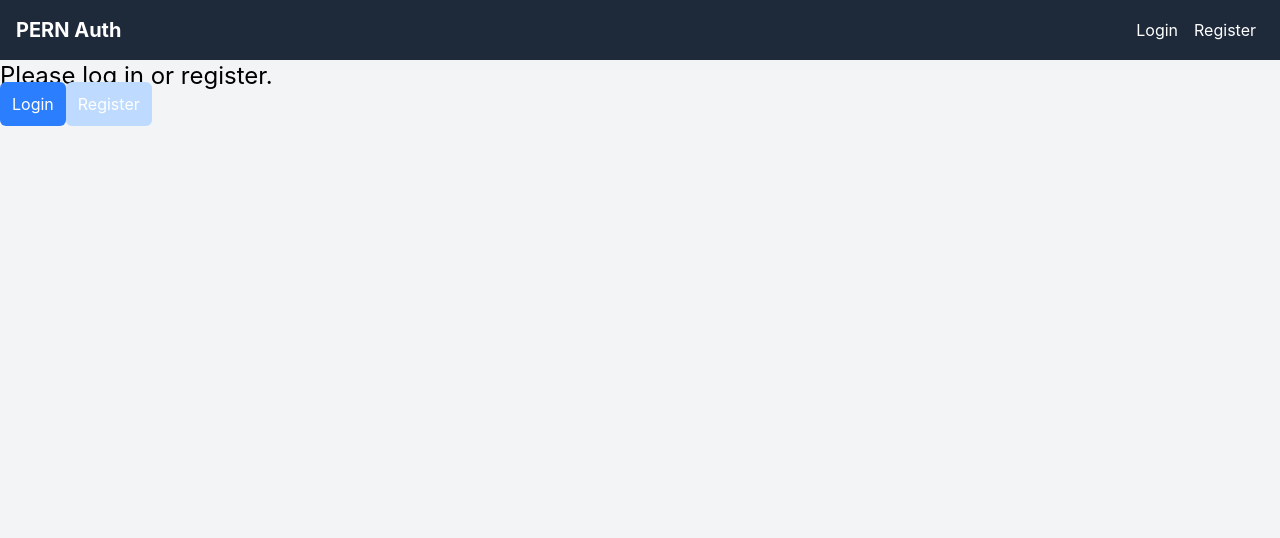
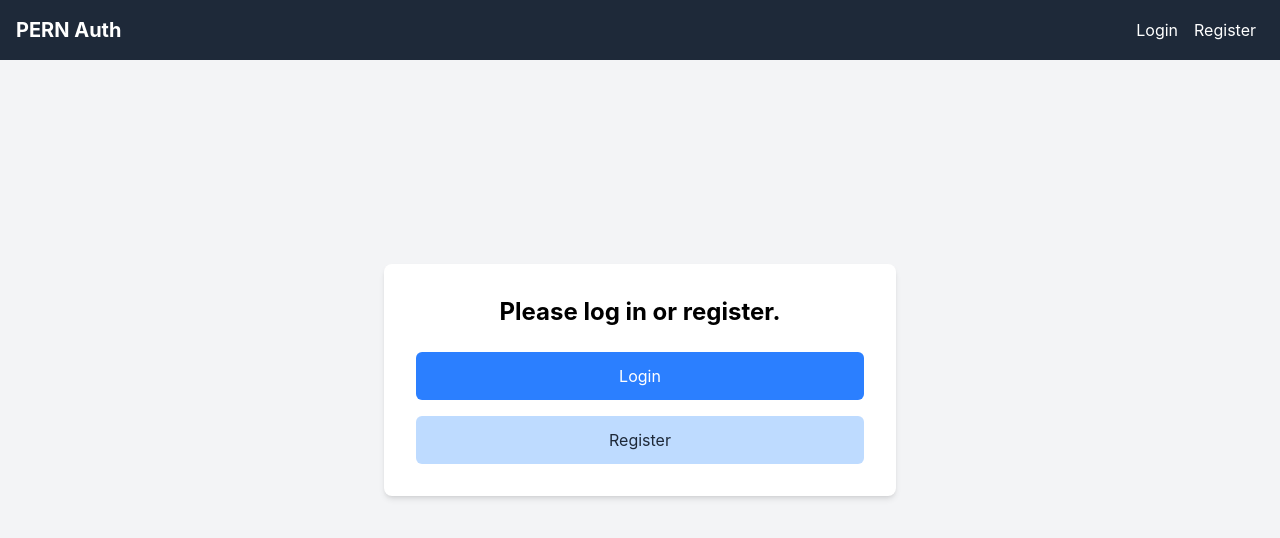
Before and after one commit to enx-code/pern-auth, a React (Vite) app in the folder frontend/: page / in a window 1280 px wide. Shown: the top 538 px of the page. Built offline with nearby package versions, Linux system fonts and the light colour scheme; no server answers.

Commit message:
css fixed

```diff
--- a/frontend/src/pages/Home.jsx
+++ b/frontend/src/pages/Home.jsx
@@ -3,9 +3,11 @@ import { Link } from 'react-router-dom';
 
 const Home = ( { user, error } ) => {
   return (
-    <div>
-      <div>
-        {error && <p className="text-red-500 mb-3">{error}</p>}
+    <div className="min-h-[80vh] flex items-center
+    justify-center p-4">
+      <div className="bg-white p-8 rounded-lg
+      shadow-md w-full max-w-lg text-center">
+        {error && <p className="text-red-500">{error}</p>}
         {user ? (
           <div>
             <h2 className="text-2xl font-bold mb-4 text-grey-800">
@@ -15,8 +17,8 @@ const Home = ( { user, error } ) => {
           </div>
         ) : (
           <div>
-            <h2 className="text-2xl">Please log in or register.</h2>
-            <div>
+            <h2 className="text-2xl font-bold mb-6">Please log in or register.</h2>
+            <div className="flex flex-col gap-y-4">
               <Link
                 to="/login"
                 className="w-full text-white
@@ -26,7 +28,7 @@ const Home = ( { user, error } ) => {
               </Link>
               <Link
                 to="/register"
-                className="w-full text-white
+                className="w-full text-gray-800
               bg-blue-200 p-3 rounded-md hover:bg-blue-300 front-medium"
               >
                 Register
--- a/frontend/src/pages/Login.jsx
+++ b/frontend/src/pages/Login.jsx
@@ -23,7 +23,7 @@ const Login = ({ setUser }) => {
     }
   };
   return (
-    <div className="min-h-screen flex items-center justify-center">
+    <div className="min-h-[80vh] flex items-center justify-center">
       <form className="bg-white p-6 rounded shadow-md" onSubmit={handleSubmit}>
         <h2 className="text-xl mb-4">Login</h2>
         {error && <p className="text-red-500 mb-3">{error}</p>  }
--- a/frontend/src/pages/Register.jsx
+++ b/frontend/src/pages/Register.jsx
@@ -25,7 +25,7 @@ const Register = ({ setUser }) => {
     }
   };
   return (
-    <div className="min-h-screen flex items-center justify-center">
+    <div className="min-h-[80vh] flex items-center justify-center">
       <form className="bg-white p-6 rounded shadow-md" onSubmit={handleSubmit}>
         <h2 className="text-xl mb-4">Register</h2>
         {error && <p className="text-red-500 mb-3">{error}</p>}
```
